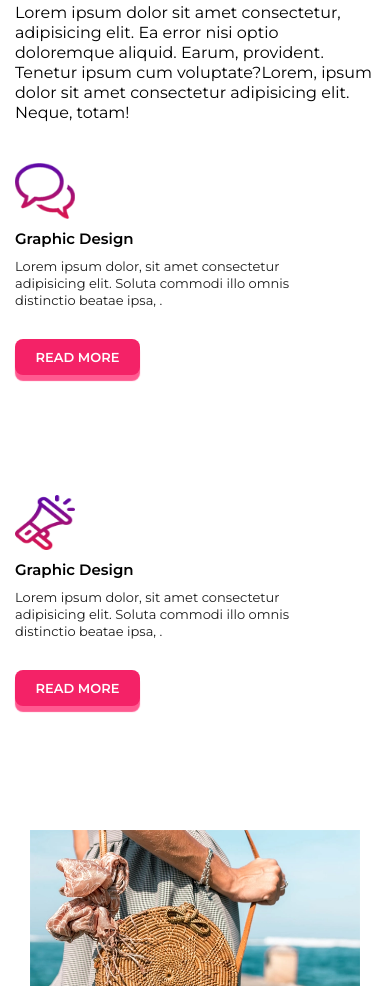
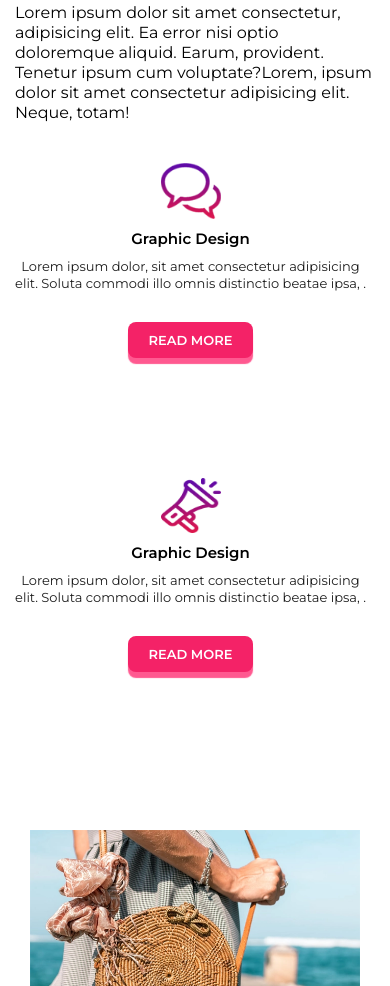
Before and after one commit to ojasvidutt/bluerex_psd_to_html, a plain HTML site: page index.html in a window 390 px wide. Shown: the part 4188-5174 px from the top of the page. Drawn offline with Linux system fonts and the light colour scheme; files whose address does not match are found by name; a web font is replaced by a local one.

Commit message:
final edit

```diff
--- a/css/style.css
+++ b/css/style.css
@@ -636,6 +636,8 @@ header nav{margin-left: 50px;}
 .wrap-5 .flex{display: block;}
 .wrap-5 .graphicdes{display: grid; place-items: center;}
 .wrap-5 .graphicdes2 {display: grid; place-items: center; margin-left: 0;}
+.wrap-5 .graphic{display: grid; place-items: center; width: 90vw;}
+.wrap-5 .graphic p{text-align:center}
 .wrap-5 .image-div img {width: 330px;height: calc((330 / 1.257)* 1px); margin-top: 325px;}
 .wrap-5 .col-6 {  height: 600px;}
 
```
